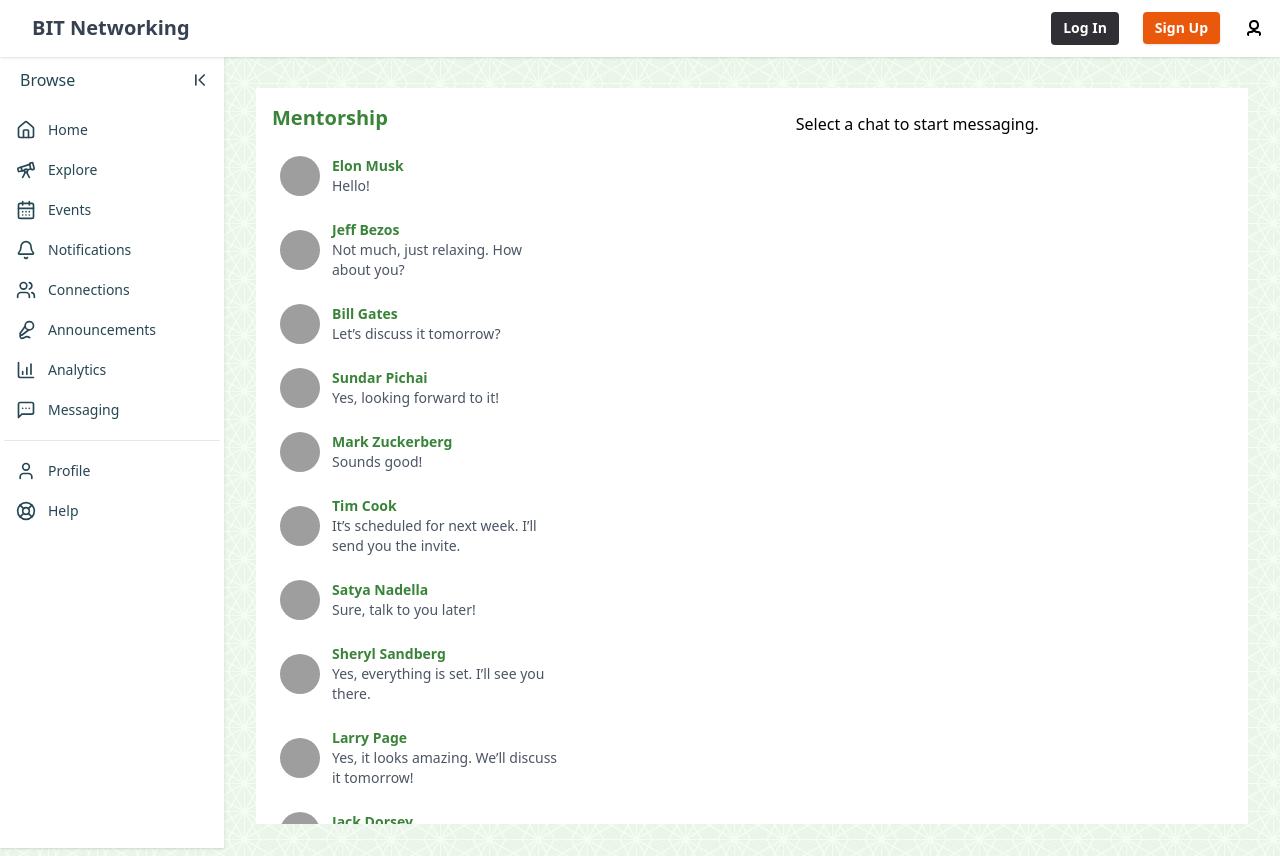
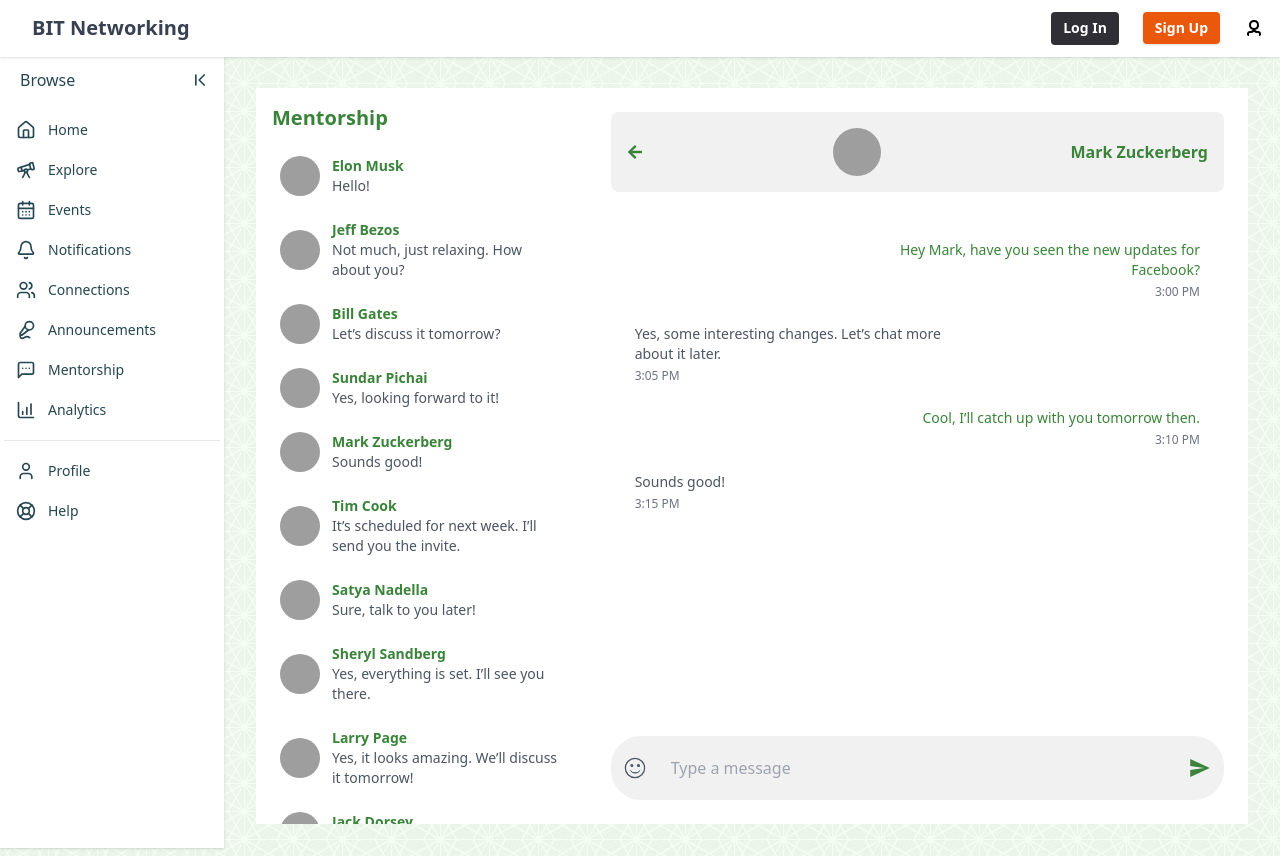
Before and after one commit to itsmanik/bit-alumni-networking, a React (Vite) app: page /chat in a window 1280 px wide. Built offline with nearby package versions, Linux system fonts and the light colour scheme; grey boxes are pictures that could not be loaded.

Commit message:
final touches to chat page

```diff
--- a/src/components/Chat/Chat.jsx
+++ b/src/components/Chat/Chat.jsx
@@ -112,7 +112,7 @@
 ];
 
 const Chat = () => {
-  const [selectedChat, setSelectedChat] = useState(null);
+  const [selectedChat, setSelectedChat] = useState(5);
 
   return (
     <div className="chat flex flex-row w-full h-full">
--- a/src/components/Navigation/AsideNav.jsx
+++ b/src/components/Navigation/AsideNav.jsx
@@ -48,15 +48,15 @@
             location="/announcements"
           />
           <SidebarItem
+            icon={<MessageSquareMore size={20} />}
+            text="Mentorship"
+            location="/messaging"
+            active={true}
+          />
+          <SidebarItem
             icon={<ChartColumnIncreasing size={20} />}
             text="Analytics"
             location="/analytics"
-          />
-          <SidebarItem
-            icon={<MessageSquareMore size={20} />}
-            text="Messaging"
-            location="/messaging"
-            active={true}
           />
           <hr className="my-3" />
           <SidebarItem
```
